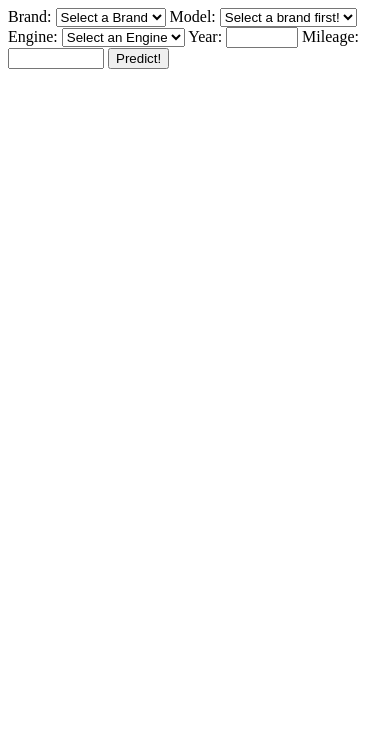
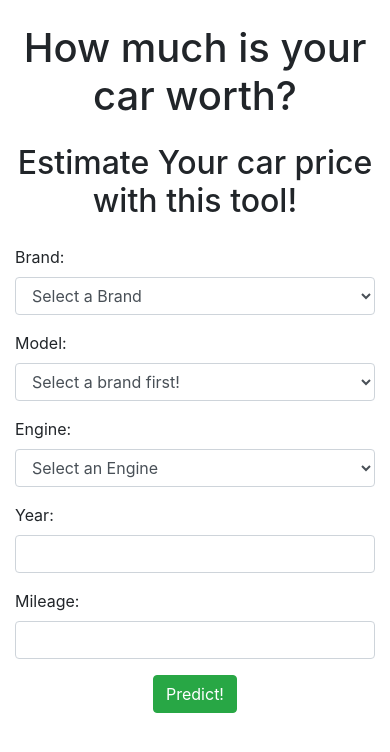
Before and after one commit to IvoDz/car-price-estimator, a Flask app: template app/templates/index.html in a window 390 px wide. Shown: the top 752 px of the page. Run offline with Flask 3, Linux system fonts and the light colour scheme; the template is opened without the code that fills it, so the values that code supplies are empty; parts of the project's set-up code (start-up, migrations or seed data) failed here and were passed over; some libraries are stand-ins or nearby versions.

Commit message:
Improve frontend

```diff
--- a/app/app.py
+++ b/app/app.py
@@ -54,7 +54,7 @@ def submit_form():
         predictions = model(inputs).numpy()
         print(predictions)
 
-    return render_template('prediction.html', brand=brand, model=car_model, engine=engine, year=year, mileage=mileage, predictions=predictions[0])
+    return render_template('prediction.html', brand=brand, model=car_model, engine=engine, year=year, mileage=mileage, predictions=int(predictions[0]))
 
 
 
--- a/app/scraping/get_all_listing.py
+++ /dev/null
@@ -1 +0,0 @@
-from scraper import *
--- a/app/templates/index.html
+++ b/app/templates/index.html
@@ -2,6 +2,7 @@
 <html>
 <head>
     <title>Car Selection</title>
+    <link href="https://maxcdn.bootstrapcdn.com/bootstrap/4.5.2/css/bootstrap.min.css" rel="stylesheet">
     <script src="https://code.jquery.com/jquery-3.6.0.min.js"></script>
     <script>
         $(document).ready(function(){
@@ -19,35 +20,56 @@
     </script>
 </head>
 <body>
-    <form method="POST" action="/prediction">
+    <div class="container">
+        <div class="row justify-content-center">
+            <div class="col-md-6">
+                <h1 class="text-center my-4">How much is your car worth?</h1>
+                <h2 class="text-center my-4">Estimate Your car price with this tool!</h2>
+                <form method="POST" action="/prediction" class="needs-validation">
+
+                    <div class="form-group">
                         <label for="brand">Brand:</label>
-        <select id="brand" name="brand" required>
+                        <select id="brand" name="brand" class="form-control" required>
                             <option value="">Select a Brand</option>
                             {% for brand in brands %}
                                 <option value="{{ brand }}">{{ brand }}</option>
                             {% endfor %}
                         </select>
+                    </div>
 
+                    <div class="form-group">
                         <label for="model">Model:</label>
-        <select id="model" name="model" required>
+                        <select id="model" name="model" class="form-control" required>
                             <option value="">Select a brand first!</option>
                         </select>
+                    </div>
 
+                    <div class="form-group">
                         <label for="engine">Engine:</label>
-        <select id="engine" name="engine" required>
+                        <select id="engine" name="engine" class="form-control" required>
                             <option value="">Select an Engine</option>
                             {% for engine in engines %}
                                 <option value="{{ engine }}">{{ engine }}</option>
                             {% endfor %}
                         </select>
+                    </div>
 
+                    <div class="form-group">
                         <label for="year">Year:</label>
-        <input type="number" id="year" name="year" min="1900" max="2023" required>
+                        <input type="number" id="year" name="year" class="form-control" min="1900" max="2023" required>
+                    </div>
 
+                    <div class="form-group">
                         <label for="mileage">Mileage:</label>
-        <input type="number" id="mileage" name="mileage" min="0" max="1500000" required>
+                        <input type="number" id="mileage" name="mileage" class="form-control" min="0" max="1500000" required>
+                    </div>
 
-        <input type="submit" value="Predict!">
+                    <div class="text-center">
+                        <input type="submit" value="Predict!" class="btn btn-success">
+                    </div>
                 </form>
+            </div>
+        </div>
+    </div>
 </body>
 </html>
```
Also changed, not shown: app/scraping/get_all_listings.py (added, +11 -0 lines), app/scraping/scraper.py (+5 -5 lines), app/templates/prediction.html (+21 -10 lines), 2 other files. Lines whose indentation alone changed are shown as unchanged.
